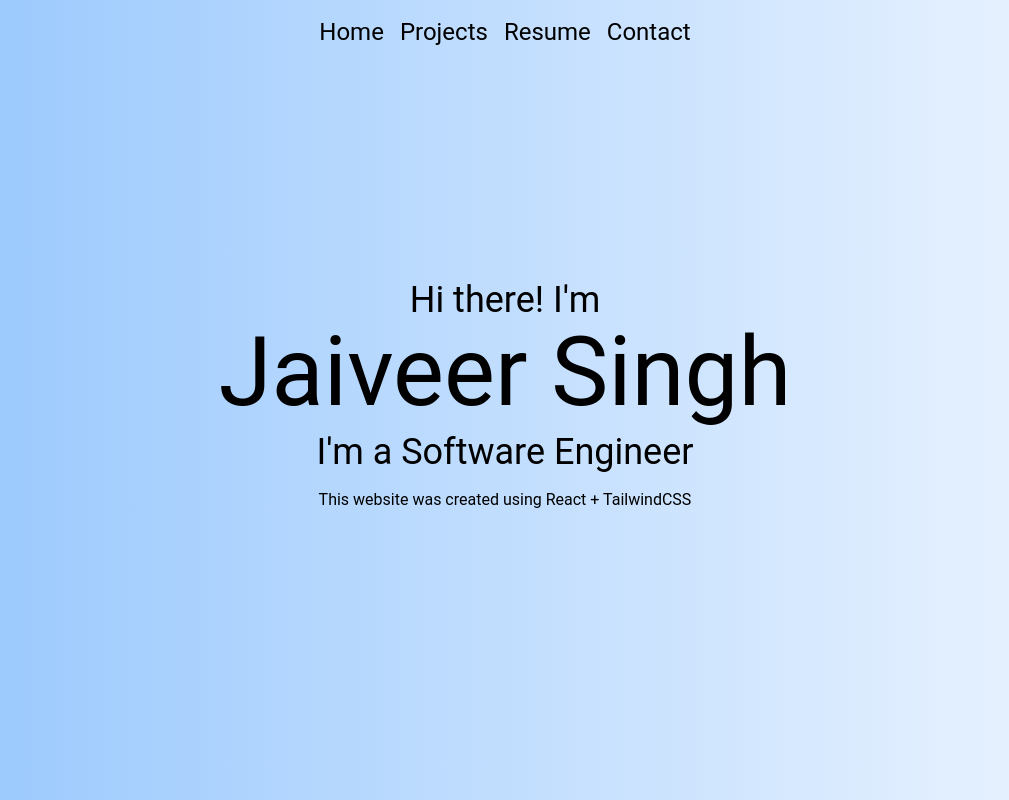
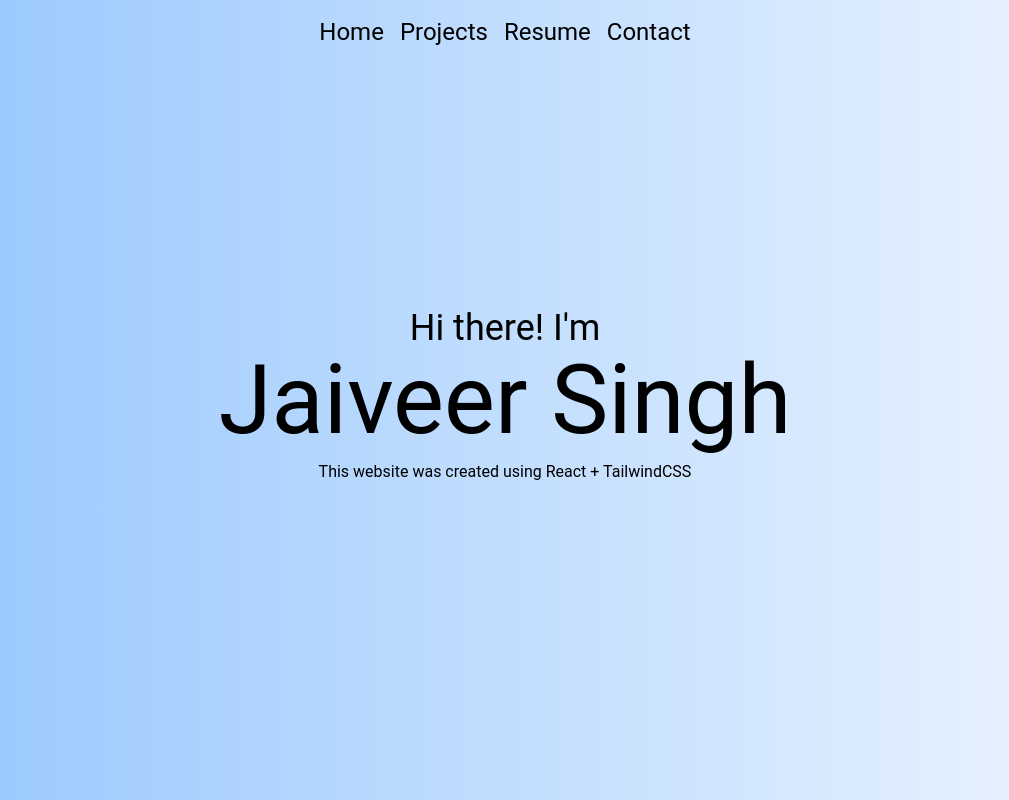
Before and after one commit to JaiveerS/portfolio, a React (Create React App) app: page / in a window 1280 px wide. Shown: the whole page, without its empty margins (135-1144 px from the left). Built offline with nearby package versions, Linux system fonts and the light colour scheme; the HTML template or start-up script is replaced by a standard one.

Commit message:
Update Home.jsx

```diff
--- a/src/components/Home.jsx
+++ b/src/components/Home.jsx
@@ -7,7 +7,7 @@ export default function Home() {
                 <div className="m-auto">
                     <h3 className="text-4xl animate-fade-in-down-1">Hi there! I'm</h3>
                     <h1 className="text-8xl py-1 animate-fade-in-down-2">Jaiveer Singh</h1>
-                    <h2 className="text-4xl py-2 animate-fade-in-down-3"> I'm a Software Engineer</h2>
+{/*                     <h2 className="text-4xl py-2 animate-fade-in-down-3"> I'm a Software Engineer</h2> */}
                     <p className="py-2 animate-fade-in-down-4"> This website was created using React + TailwindCSS</p>
                 </div>
             </div>
```
